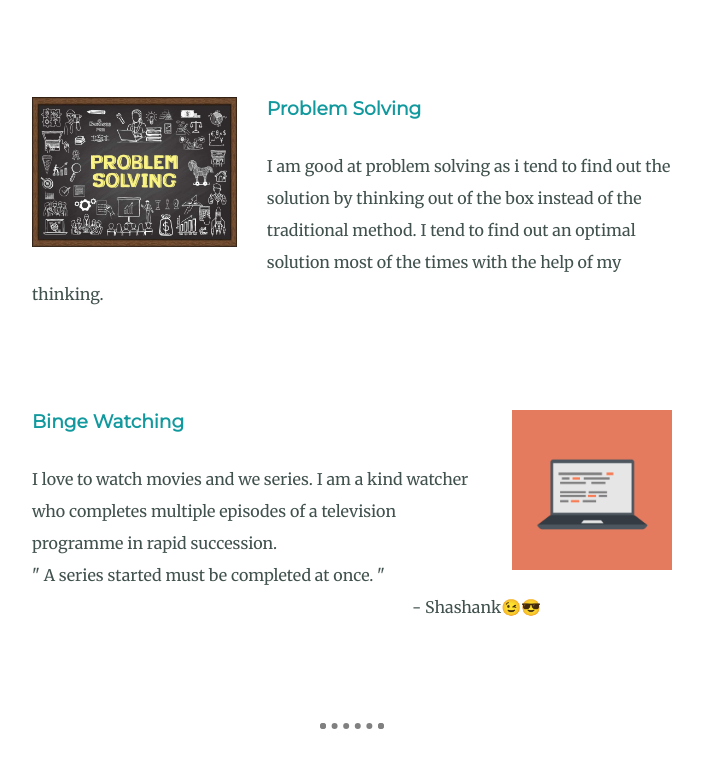
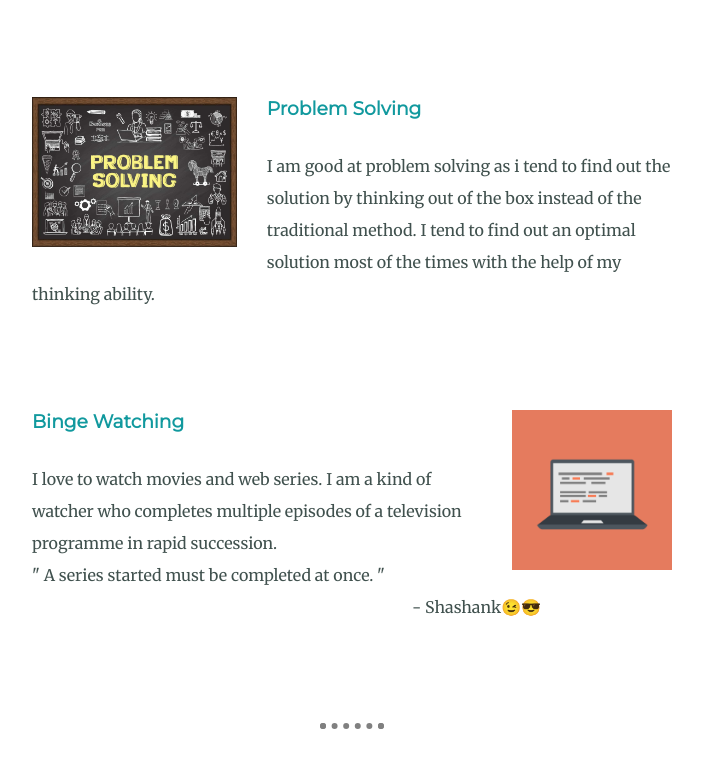
Before and after one commit to Shash2210/updated-cv, a plain HTML site: page index.html in a window 1280 px wide. Shown: the part 1349-2108 px from the top of the page, without its empty margins (288-991 px from the left). Drawn offline with Linux system fonts and the light colour scheme.

Commit message:
error correction

```diff
--- a/index.html
+++ b/index.html
@@ -16,7 +16,7 @@
   <div class="container">
     <img class="above" src="images/cloud.png" alt="cloud">
     <h1>I'm Shashank</h1>
-    <h2>A Programmer and Binge Watcher 😁😁</h2>
+    <h2>A Programmer and A Binge Watcher 😁😁</h2>
     <img class="below" src="images/cloud.png" alt="cloud">
     <img class="mountain" src="images/mountain.png" alt="mountain">
   </div>
@@ -33,12 +33,12 @@
       <div class="skill-row">
         <img class="problem-solving" src="images/problem-solving.jpg" alt="computer">
         <h3>Problem Solving</h3>
-        <p class="cd">I am good at problem solving as i tend to find out the solution by thinking out of the box instead of the traditional method. I tend to find out an optimal solution most of the times with the help of my thinking.</p>
+        <p class="cd">I am good at problem solving as i tend to find out the solution by thinking out of the box instead of the traditional method. I tend to find out an optimal solution most of the times with the help of my thinking ability.</p>
       </div>
       <div class="skill-row">
         <img class="skill2" src="images/computer.png" alt="chillies">
         <h3>Binge Watching</h3>
-        <p class="cld">I love to watch movies and we series. I am a kind watcher who completes multiple episodes of a television programme in rapid succession. <br> " A series started must be completed at once. "</p>
+        <p class="cld">I love to watch movies and web series. I am a kind of watcher who completes multiple episodes of a television programme in rapid succession. <br> " A series started must be completed at once. "</p>
         <p class="quote">- Shashank😉😎</p>
       </div>
     </div>
```
